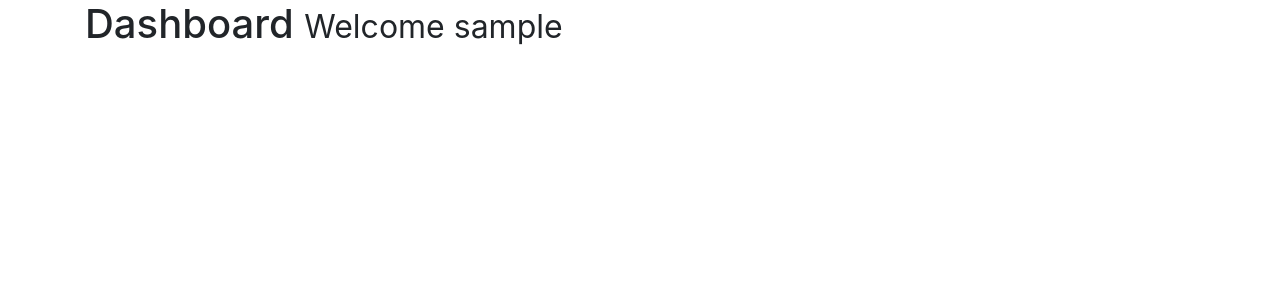
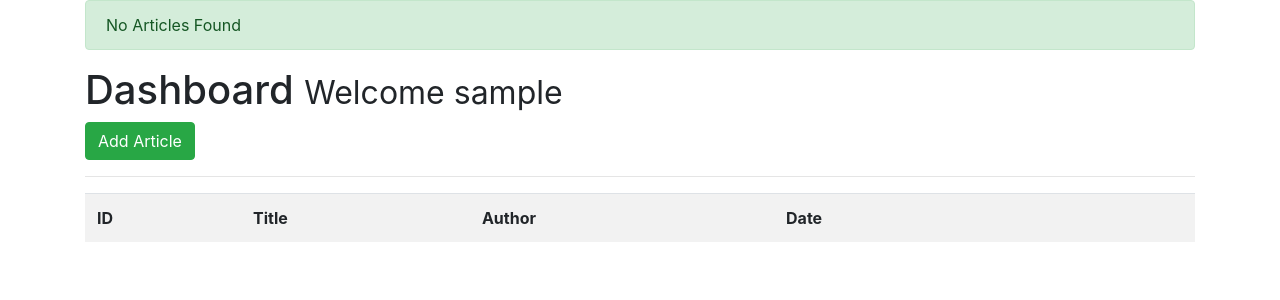
Before and after one commit to elraphty/flaskApp, a Flask app: page /dashboard in a window 1280 px wide. Shown: the part 56-356 px from the top of the page. Run offline with Flask 2, Linux system fonts and the light colour scheme; the visitor is signed in with stand-in values (Sample User, id 1); tables that the repository leaves empty or names only in its code hold one stand-in row (values such as "Sample post"); lists and menus that the app fills with data are empty; some libraries are stand-ins or nearby versions.

Commit message:
after adding and listing articles

```diff
--- a/app.py
+++ b/app.py
@@ -31,12 +31,38 @@ def about():
 # Get Articles
 @app.route('/articles')
 def articles():
-    return render_template('articles.html', articles = Articles)
+
+     # Create cursor
+    cur = mysql.connection.cursor()
+
+    # Get articles
+    #result = cur.execute("SELECT * FROM articles")
+    # Show articles only from the user logged in
+    result = cur.execute("SELECT * FROM articles WHERE author = %s", [session['username']])
+
+    articles = cur.fetchall()
+
+    if result > 0:
+        return render_template('articles.html', articles=articles)
+    else:
+        msg = 'No Articles Found'
+        return render_template('articles.html', msg=msg)
+    # Close connection
+    cur.close()
 
 #Single Articles
 @app.route('/article/<string:id>/')
 def article(id):
-    return render_template('article.html', id=id)
+    # Create cursor
+    cur = mysql.connection.cursor()
+
+    # Get article
+    result = cur.execute("SELECT * FROM articles WHERE id = %s", [id])
+
+    article = cur.fetchone()
+
+    return render_template('article.html', article=article)
+
 
 # User Register Form Class
 class RegisterForm(Form):
@@ -127,6 +153,7 @@ def is_logged_in(f):
 
 # Logout
 @app.route('/logout')
+@is_logged_in
 def logout():
     session.clear()
     flash('You are now logged out', 'success')
@@ -136,7 +163,58 @@ def logout():
 @app.route('/dashboard')
 @is_logged_in
 def dashboard():
-    return render_template('dashboard.html')
+
+    # Create cursor
+    cur = mysql.connection.cursor()
+
+    # Get articles
+    #result = cur.execute("SELECT * FROM articles")
+    # Show articles only from the user logged in
+    result = cur.execute("SELECT * FROM articles WHERE author = %s", [session['username']])
+
+    articles = cur.fetchall()
+
+    if result > 0:
+        return render_template('dashboard.html', articles=articles)
+    else:
+        msg = 'No Articles Found'
+        return render_template('dashboard.html', msg=msg)
+    # Close connection
+    cur.close()
+
+
+# Article Form Class
+class ArticleForm(Form):
+    title = StringField('Title', [validators.Length(min=1, max=200)])
+    body = TextAreaField('Body', [validators.Length(min=30)])
+
+# Add Article
+@app.route('/add_article', methods=['GET', 'POST'])
+@is_logged_in
+def add_article():
+    form = ArticleForm(request.form)
+    if request.method == 'POST' and form.validate():
+        title = form.title.data
+        body = form.body.data
+
+        # Create Cursor
+        cur = mysql.connection.cursor()
+
+        # Execute
+        cur.execute("INSERT INTO articles(title, body, author) VALUES(%s, %s, %s)",(title, body, session['username']))
+
+        # Commit to DB
+        mysql.connection.commit()
+
+        #Close connection
+        cur.close()
+
+        flash('Article Created', 'success')
+
+        return redirect(url_for('dashboard'))
+
+    return render_template('add_article.html', form=form)
+
 
 
 if __name__ == '__main__':
--- a/templates/dashboard.html
+++ b/templates/dashboard.html
@@ -2,4 +2,29 @@
 
 {% block body %}
     <h1>Dashboard <small>Welcome {{session.username}} </small></h1>
+    <a class="btn btn-success" href="/add_article"> Add Article</a>
+    <hr/>
+
+    <table class="table table-striped">
+        <tr>
+          <th>ID</th>
+          <th>Title</th>
+          <th>Author</th>
+          <th>Date</th>
+          <th></th>
+          <th></th>
+        </tr>
+        {% for article in articles %}
+          <tr>
+            <td>{{article.id}}</td>
+            <td>{{article.title}}</td>
+            <td>{{article.author}}</td>
+            <td>{{article.create_date}}</td>
+            <td><a href="edit_article/{{article.id}}" class="btn btn-default pull-right">Edit</a></td>
+            <td>
+
+            </td>
+          </tr>
+        {% endfor %}
+    </table>
 {% endblock %}
--- a/templates/index.html
+++ b/templates/index.html
@@ -6,5 +6,9 @@
         <p>
             This is my first application built with python flask.
         <p>
+        {% if session.logged_in == NULL %}
+            <a href="/register" class="btn btn-primary btn-lg">Register</a>
+            <a href="/login" class="btn btn-success btn-lg">Login</a>
+        {% endif %}
     </div>
 {% endblock %}
--- a/templates/layout.html
+++ b/templates/layout.html
@@ -17,4 +17,8 @@
 <script src="https://code.jquery.com/jquery-3.3.1.slim.min.js" integrity="sha384-q8i/X+965DzO0rT7abK41JStQIAqVgRVzpbzo5smXKp4YfRvH+8abtTE1Pi6jizo" crossorigin="anonymous"></script>
 <script src="https://cdnjs.cloudflare.com/ajax/libs/popper.js/1.14.7/umd/popper.min.js" integrity="sha384-UO2eT0CpHqdSJQ6hJty5KVphtPhzWj9WO1clHTMGa3JDZwrnQq4sF86dIHNDz0W1" crossorigin="anonymous"></script>
 <script src="https://stackpath.bootstrapcdn.com/bootstrap/4.3.1/js/bootstrap.min.js" integrity="sha384-JjSmVgyd0p3pXB1rRibZUAYoIIy6OrQ6VrjIEaFf/nJGzIxFDsf4x0xIM+B07jRM" crossorigin="anonymous"></script>
+<script src="//cdn.ckeditor.com/4.6.2/basic/ckeditor.js"></script>
+<script type="text/javascript">
+    CKEDITOR.replace('editor')
+</script>
 </html>
```
Also changed, not shown: templates/add_article.html (added, +15 -0 lines), templates/article.html (+6 -1 lines), data.py (line endings or trailing spaces), 2 other files.
